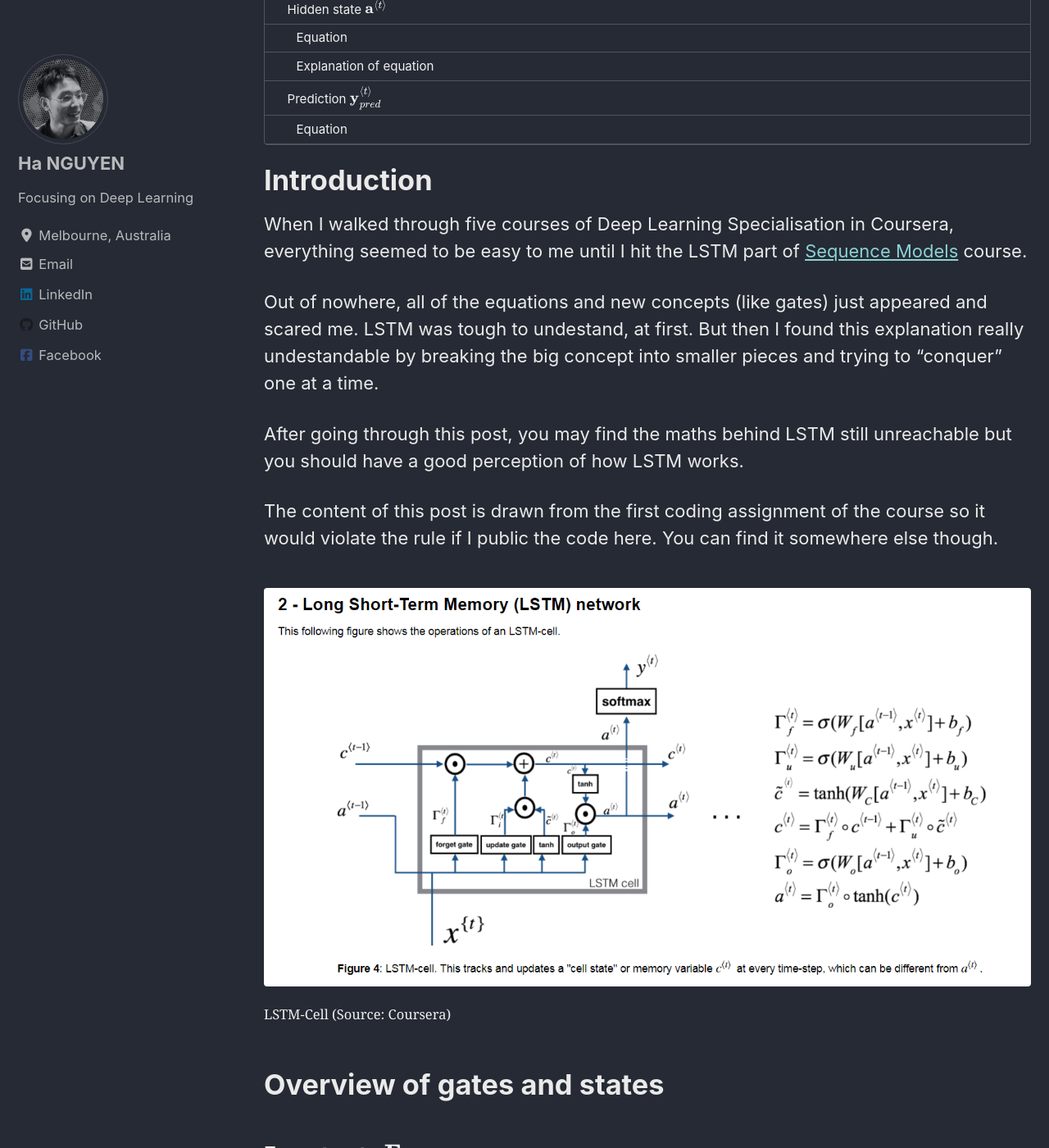
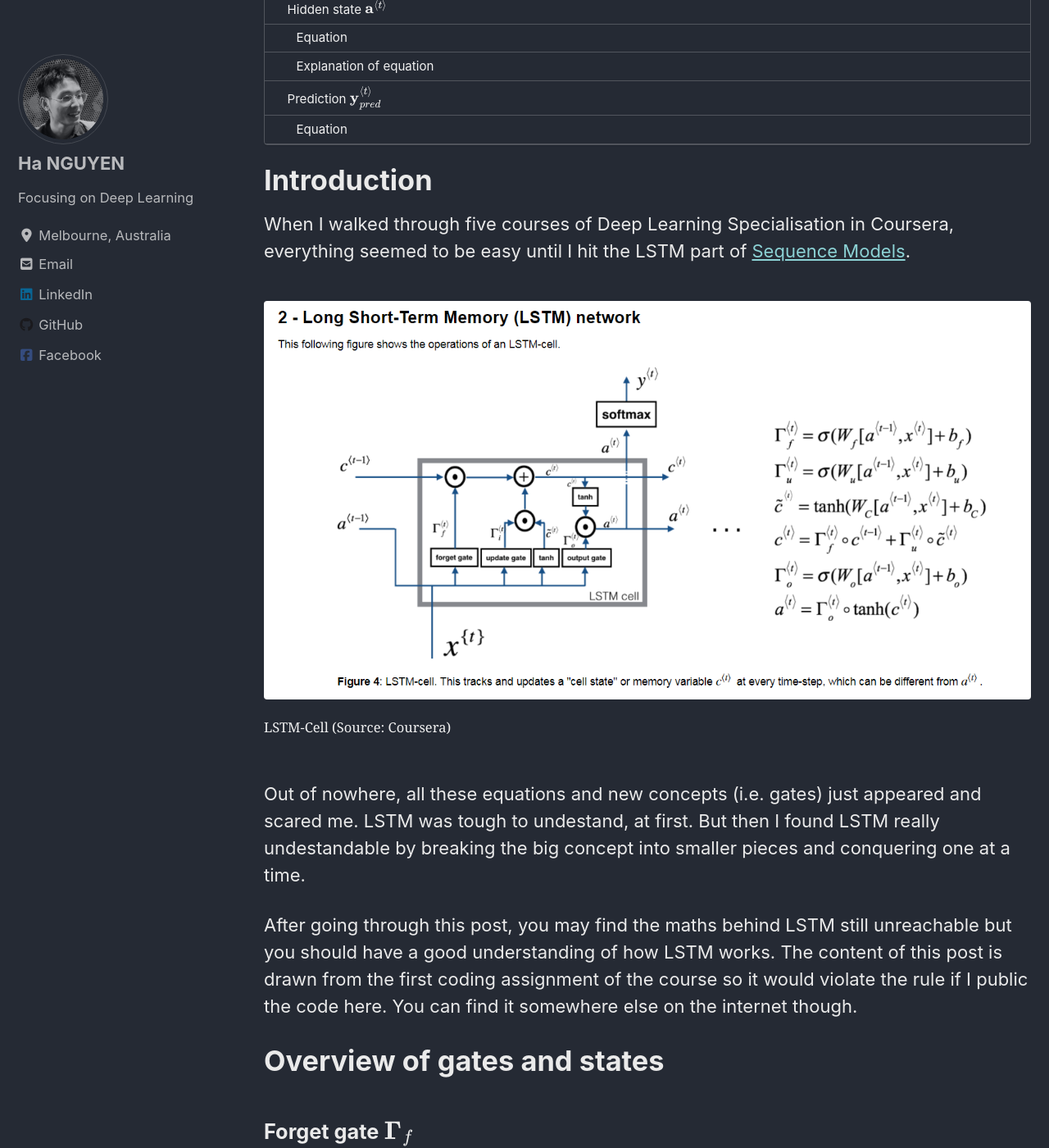
Before and after one commit to datasciblog/datasciblog.github.io, a Jekyll site: the page built from _posts/2019-12-18-DL-02-understanding-lstm-cell.md, in a window 1280 px wide and 1400 px high, scrolled down 843 px. Shown: the whole window at 82% size. Built offline with Jekyll 4.4.1, drawn with Linux system fonts in a browser that asks for light colours; cached includes are drawn as plain includes; nearby versions of some CDN libraries; formulas are drawn with MathJax 3.

Commit message:
Update 2019-12-18-DL-02-understanding-lstm-cell.md

```diff
--- a/_posts/2019-12-18-DL-02-understanding-lstm-cell.md
+++ b/_posts/2019-12-18-DL-02-understanding-lstm-cell.md
@@ -19,19 +19,16 @@ toc_icon: "cog"
 
 # Introduction
 
-When I walked through five courses of Deep Learning Specialisation in Coursera, everything seemed to be easy to me until I hit the LSTM part of [Sequence Models](https://www.coursera.org/learn/nlp-sequence-models) course.
-
-Out of nowhere, all of the equations and new concepts (like gates) just appeared and scared me. LSTM was tough to undestand, at first. But then I found this explanation really undestandable by breaking the big concept into smaller pieces and trying to "conquer" one at a time.
-
-After going through this post, you may find the maths behind LSTM still unreachable but you should have a good perception of how LSTM works.
-
-The content of this post is drawn from the first coding assignment of the course so it would violate the rule if I public the code here. You can find it somewhere else though.
+When I walked through five courses of Deep Learning Specialisation in Coursera, everything seemed to be easy until I hit the LSTM part of [Sequence Models](https://www.coursera.org/learn/nlp-sequence-models).
 
 <figure>
 	<img src="https://github.com/datasciblog/datasciblog.github.io/blob/master/_posts/images/2019-12-18-DL-02-understanding-lstm-cell/1.png?raw=true">
 	<figcaption>LSTM-Cell (Source: Coursera)</figcaption>
 </figure>
 
+Out of nowhere, all these equations and new concepts (i.e. gates) just appeared and scared me. LSTM was tough to undestand, at first. But then I found LSTM really undestandable by breaking the big concept into smaller pieces and conquering one at a time.
+
+After going through this post, you may find the maths behind LSTM still unreachable but you should have a good understanding of how LSTM works. The content of this post is drawn from the first coding assignment of the course so it would violate the rule if I public the code here. You can find it somewhere else on the internet though.
 
 # Overview of gates and states
 
```
